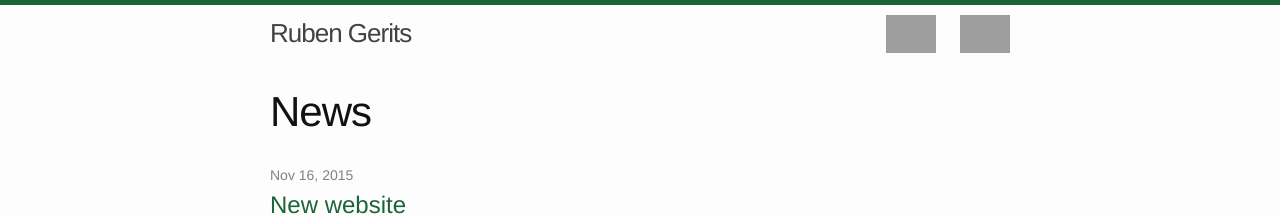
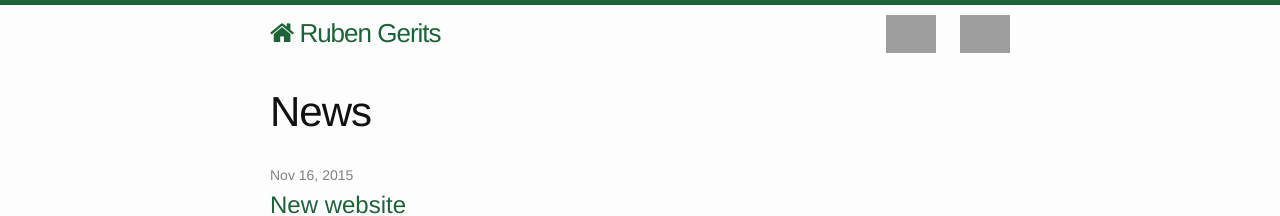
Before and after one commit to gerits/gerits.github.io, a Jekyll site: the page built from index.html, in a window 1280 px wide. Shown: the top 216 px of the page. Built offline with Jekyll 4.4.1, drawn with Linux system fonts in a browser that asks for light colours; nearby versions of some CDN libraries; grey boxes are pictures that could not be loaded.

Commit message:
Theme update

```diff
--- a/_config.yml
+++ b/_config.yml
@@ -5,8 +5,8 @@ description: >
   I'm a java developer from Belgium. In my spare time I create some
   applications that are usefull in my personal life. On this site you'll
   find some of the applications I created.
-baseurl: "" # the subpath of your site, e.g. /blog/
-url: "http://rubengerits.be" # the base hostname & protocol for your site
+baseurl: ""
+url: "http://www.rubengerits.be"
 twitter_username: rubengerits
 github_username:  gerits
 
--- a/_includes/head.html
+++ b/_includes/head.html
@@ -8,4 +8,6 @@
 
     <link rel="stylesheet" href="{{ "/css/main.css" | prepend: site.baseurl }}">
     <link rel="canonical" href="{{ page.url | replace:'index.html','' | prepend: site.baseurl | prepend: site.url }}">
+
+    <link rel="stylesheet" href="https://maxcdn.bootstrapcdn.com/font-awesome/4.4.0/css/font-awesome.min.css">
 </head>
--- a/_includes/header.html
+++ b/_includes/header.html
@@ -2,7 +2,7 @@
 
   <div class="wrapper">
 
-    <a class="site-title" href="{{ site.baseurl }}/">{{ site.title }}</a>
+    <a class="site-title" href="{{ site.baseurl }}/"><i class="fa fa-home"></i> {{ site.title }}</a>
 
     <nav class="site-nav">
       <a href="#" class="menu-icon">
--- a/_sass/_layout.scss
+++ b/_sass/_layout.scss
@@ -16,9 +16,9 @@
     margin-bottom: 0;
     float: left;
 
-    &,
-    &:visited {
-        color: $grey-color-dark;
+    &:hover {
+        color: $brand-color;
+        text-decoration: none;
     }
 }
 
```
Also changed, not shown: 9 other files.
